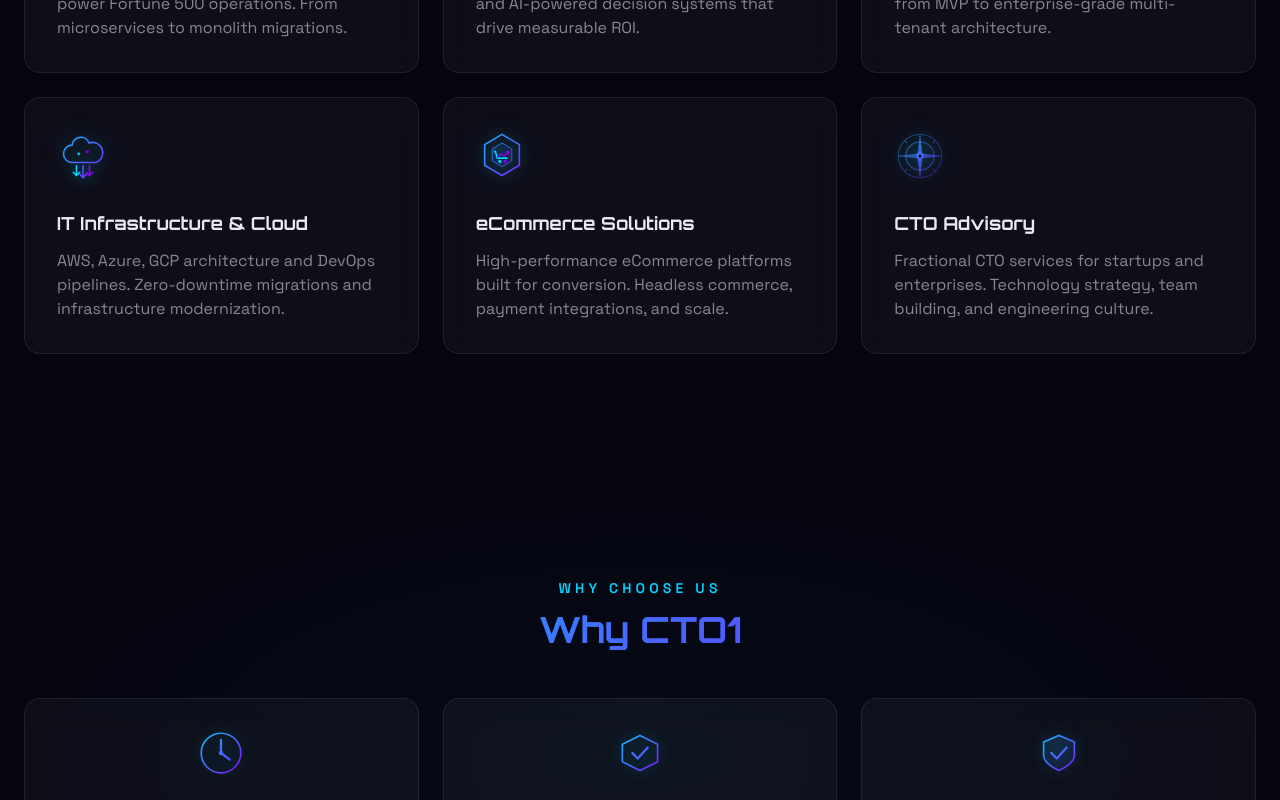
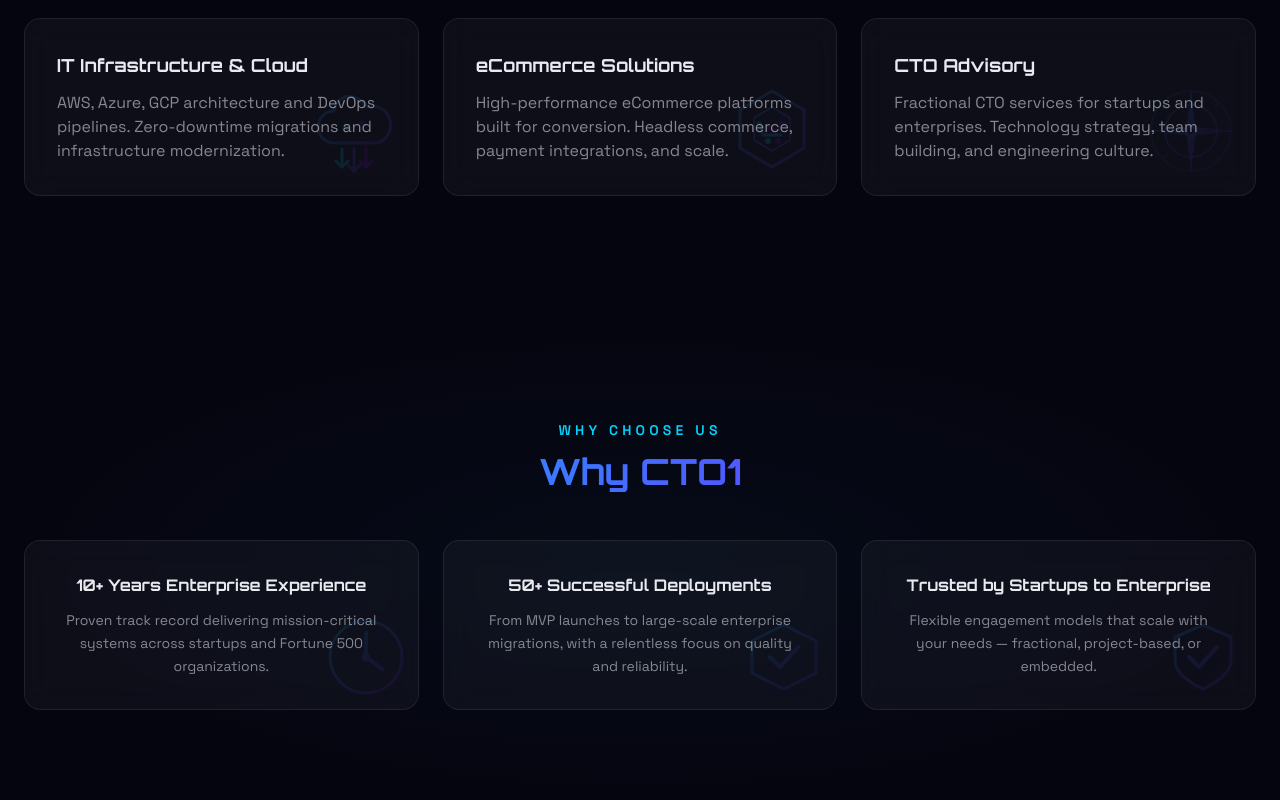
Before and after one commit to edwin-cto1/edwin-portfolio-next, a Next.js app: page / in a window 1280 px wide. Shown: the part 1300-2100 px from the top of the page. Built offline with nearby package versions, Linux system fonts and the light colour scheme.

Commit message:
Icons as background watermarks on cards — saves space, cleaner layout

```diff
--- a/app/components/Services.tsx
+++ b/app/components/Services.tsx
@@ -88,7 +88,7 @@
       ref={ref}
       role="article"
       aria-labelledby={`service-title-${service.id}`}
-      className={`glass-card rounded-2xl p-6 sm:p-8 hover:border-electric-blue/30 hover:bg-white/6 transition-all duration-500 group cursor-default ${
+      className={`glass-card rounded-2xl p-6 sm:p-8 hover:border-electric-blue/30 hover:bg-white/6 transition-all duration-500 group cursor-default relative overflow-hidden ${
         visible
           ? 'opacity-100 translate-y-0'
           : 'opacity-0 translate-y-8'
@@ -97,16 +97,20 @@
         transition: `opacity 0.5s ease ${index * 0.1}s, transform 0.5s ease ${index * 0.1}s, border-color 0.3s, background-color 0.3s`,
       }}
     >
-      <div className="mb-5 inline-block" aria-hidden="true">
-        <service.Icon size={52} className="drop-shadow-[0_0_8px_rgba(0,212,255,0.5)]" />
+      {/* Icon as background watermark */}
+      <div
+        aria-hidden="true"
+        className="absolute bottom-4 right-4 opacity-10 group-hover:opacity-20 transition-opacity duration-500 pointer-events-none"
+      >
+        <service.Icon size={96} />
       </div>
       <h3
         id={`service-title-${service.id}`}
-        className="font-orbitron text-lg font-bold text-text-primary mb-3 group-hover:gradient-text transition-colors"
+        className="font-orbitron text-lg font-bold text-text-primary mb-3 group-hover:gradient-text transition-colors relative z-10"
       >
         {service.title}
       </h3>
-      <p className="text-text-dim leading-relaxed text-sm sm:text-base">
+      <p className="text-text-dim leading-relaxed text-sm sm:text-base relative z-10">
         {service.description}
       </p>
       {/* Gradient border on hover */}
--- a/app/components/WhyCTO1.tsx
+++ b/app/components/WhyCTO1.tsx
@@ -54,15 +54,19 @@
           {values.map((v) => (
             <div
               key={v.title}
-              className="glass-card rounded-2xl p-8 text-center hover:border-electric-blue/30 transition-all duration-300"
+              className="glass-card rounded-2xl p-8 text-center hover:border-electric-blue/30 transition-all duration-300 relative overflow-hidden group"
             >
-              <div className="mb-5 flex justify-center" aria-hidden="true">
-                <v.Icon size={44} className="drop-shadow-[0_0_8px_rgba(0,212,255,0.4)]" />
+              {/* Icon as background watermark */}
+              <div
+                aria-hidden="true"
+                className="absolute bottom-3 right-3 opacity-10 group-hover:opacity-20 transition-opacity duration-500 pointer-events-none"
+              >
+                <v.Icon size={80} />
               </div>
-              <h3 className="font-orbitron text-base font-bold text-text-primary mb-3">
+              <h3 className="font-orbitron text-base font-bold text-text-primary mb-3 relative z-10">
                 {v.title}
               </h3>
-              <p className="text-text-dim text-sm leading-relaxed">
+              <p className="text-text-dim text-sm leading-relaxed relative z-10">
                 {v.description}
               </p>
             </div>
```
